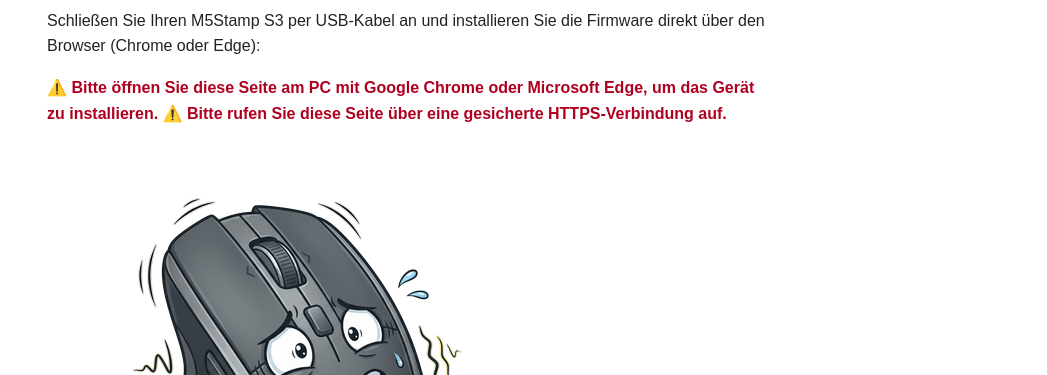
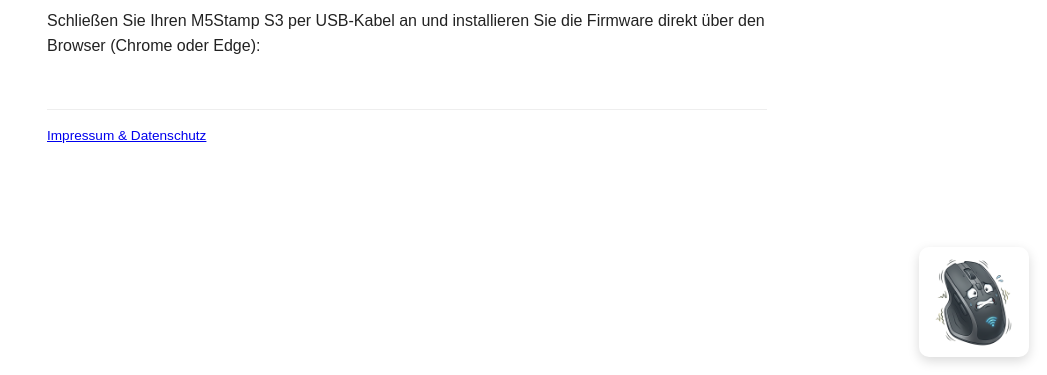
Before and after one commit to iixii-git/JitterJail, a plain HTML site: page index.html in a window 1280 px wide. Shown: the part 425-800 px from the top of the page, without its empty margins (233-1280 px from the left). Drawn offline with Linux system fonts and the light colour scheme.

Commit message:
Add files via upload

```diff
--- a/index.html
+++ b/index.html
@@ -6,14 +6,14 @@
   <title>Steady-Bridge – Ergonomischer Maus-Adapter</title>
   <script
     type="module"
-    src="https://unpkg.com"
+    src="https://jsdelivr.net"
   ></script>
   <style>
     body {
       font-family: sans-serif;
       max-width: 720px;
       margin: 30px auto;
-      padding: 0 15px;
+      padding: 0 15px 140px 15px; /* Platz unten für die kleine Maus */
       line-height: 1.6;
       color: #222;
     }
@@ -24,12 +24,21 @@
       margin-bottom: 20px;
       display: block;
     }
-    .product-img {
-      max-width: 100%;
+    /* Verhindert, dass Hinweistexte vor dem Laden sichtbar sind */
+    esp-web-install-button:not(:defined) span {
+      display: none;
+    }
+    /* Kleine Maus unten rechts in der Ecke */
+    .corner-mouse {
+      position: fixed;
+      bottom: 18px;
+      right: 18px;
+      width: 110px;
       height: auto;
-      border-radius: 8px;
-      margin: 15px 0;
-      display: block;
+      border-radius: 10px;
+      box-shadow: 0 4px 12px rgba(0, 0, 0, 0.15);
+      z-index: 500;
+      pointer-events: none;
     }
     /* Popup (Modal) Styling */
     .modal-overlay {
@@ -109,10 +118,11 @@
     </span>
   </esp-web-install-button>
 
+  <!-- Kleine Maus unten rechts in der Ecke -->
   <img
     src="./Steadybridge_Mouse_small.png"
     alt="Steady-Bridge M5Stamp S3 Maus-Adapter"
-    class="product-img"
+    class="corner-mouse"
   >
 
   <!-- Spenden-Popup beim Klick auf Connect -->
```
